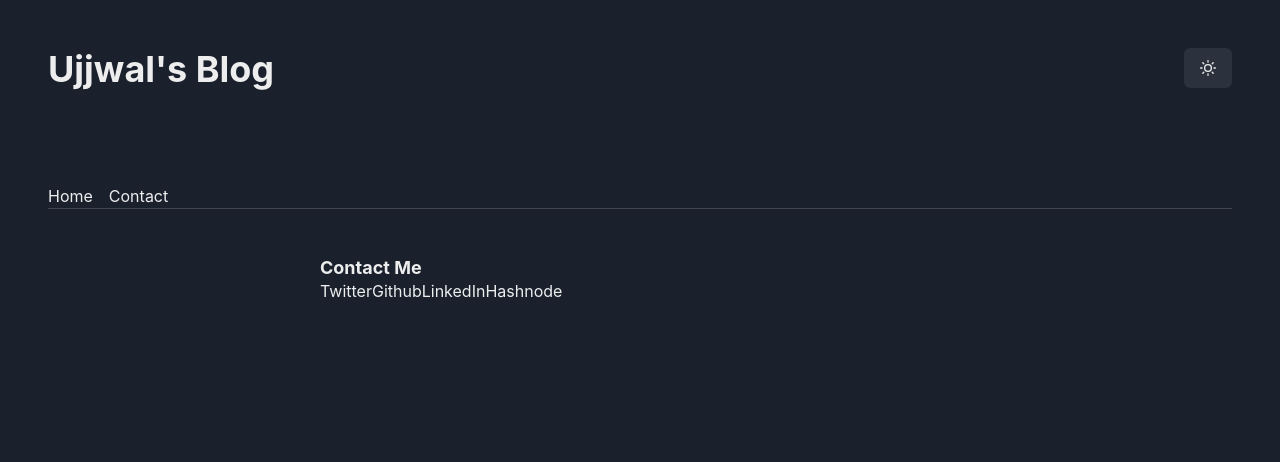
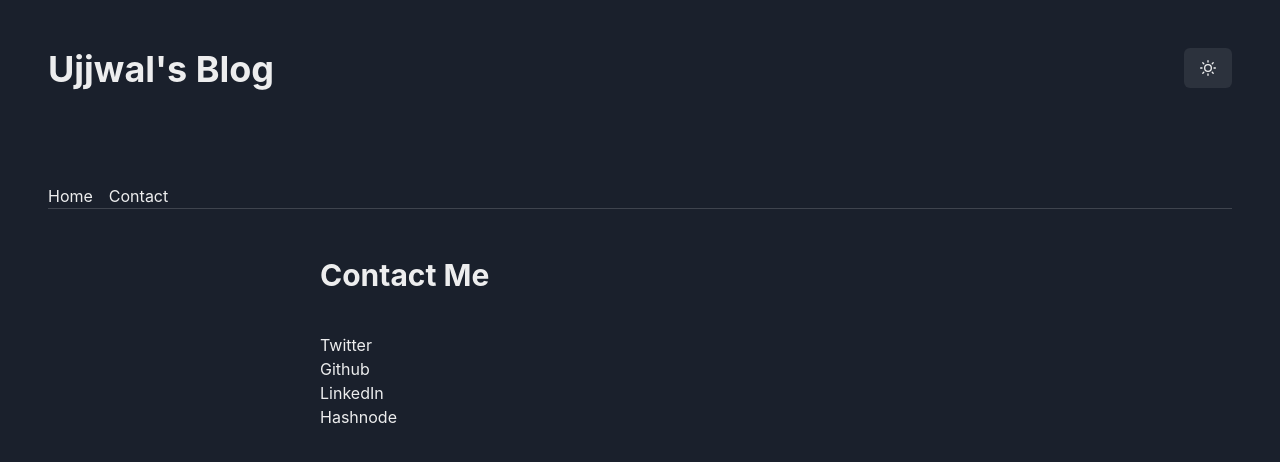
Before and after one commit to Ujjwal32/next-markdown-blog, a Next.js app: page /contact in a window 1280 px wide. Shown: the top 462 px of the page. Built offline with nearby package versions, Linux system fonts and the light colour scheme.

Commit message:
ui-improvement

```diff
--- a/pages/contact.js
+++ b/pages/contact.js
@@ -7,10 +7,10 @@ function Contact() {
         <>
             <Navigation />
             <Box width='50%' m='0 25%'>
-                <Heading as='h1' fontSize='lg'>
+                <Heading as='h1' fontSize='3xl'>
                     Contact Me
                 </Heading>
-                <Flex>
+                <Flex direction='column' mt={10}>
                     <Link href='#'>Twitter</Link>
                     <Link href='#'>Github</Link>
                     <Link href='#'>LinkedIn</Link>
```
